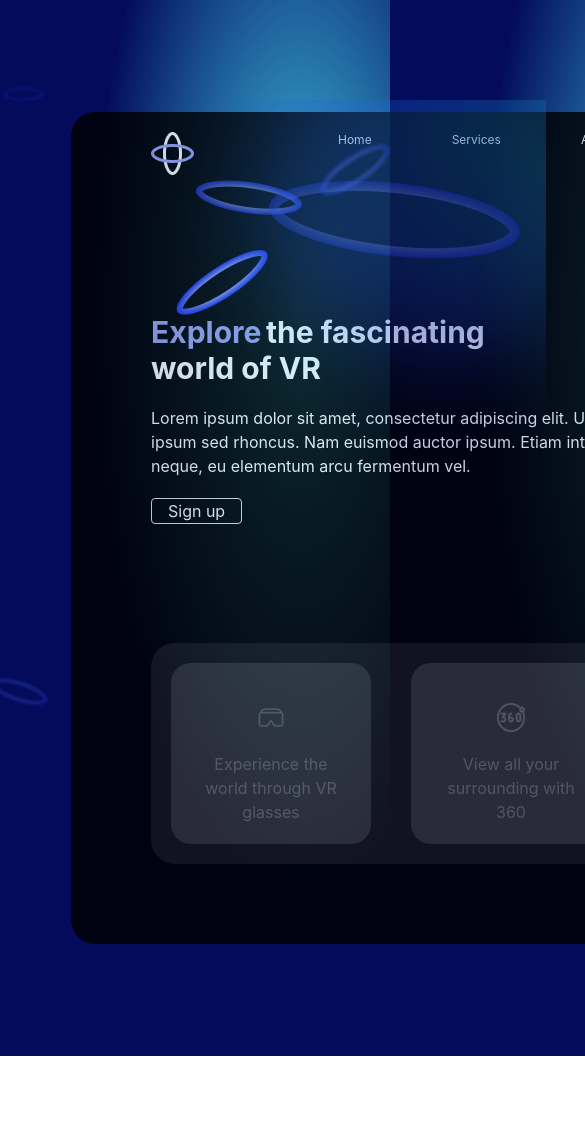
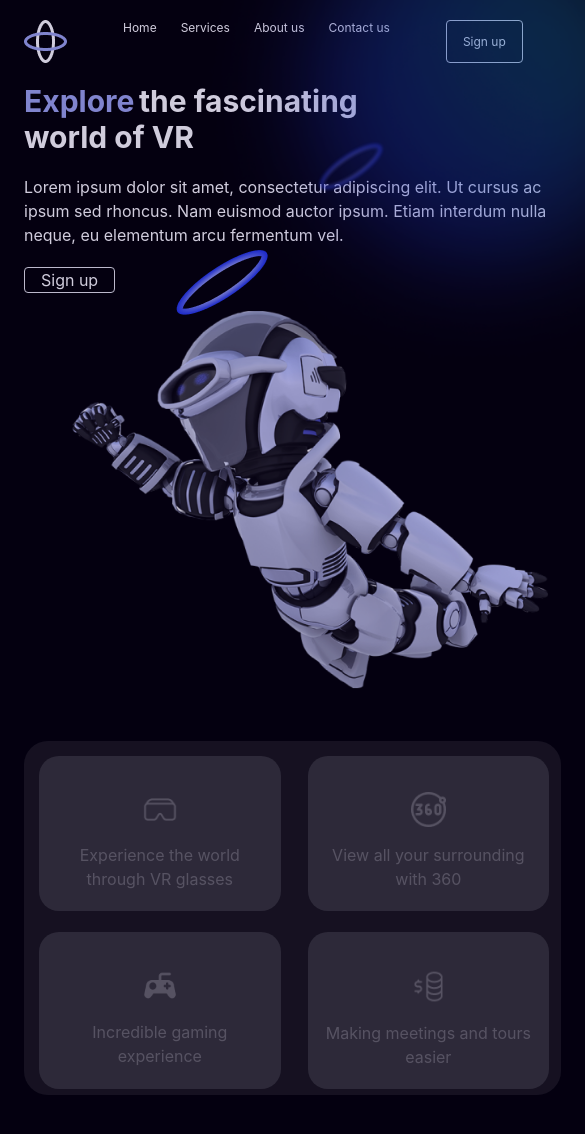
Before and after one commit to Alazar-dev/vr-landing-page, a React (Create React App) app: page / in a window 390 px wide. Shown: the top 1134 px of the page, 585 px wide, since content can reach past the window. Before the commit the page ends 1056 px from the top, so only its background shows below. Built offline with nearby package versions, Linux system fonts and the light colour scheme.

Commit message:
responsive design

```diff
--- a/public/index.html
+++ b/public/index.html
@@ -26,7 +26,7 @@
     -->
     <title>React App</title>
   </head>
-  <body>
+  <body class="main">
     <noscript>You need to enable JavaScript to run this app.</noscript>
     <div id="root"></div>
     <!--
@@ -41,3 +41,12 @@
     -->
   </body>
 </html>
+
+<style>
+  .main {
+    /*background: radial-gradient(53.9% 53.9% at 77.01% 30.21%, rgba(31, 195, 231, 0.84375) 0%, #030b5a 100%) no-repeat center;*/
+    background: rgb(24, 4, 84);
+    width: 100%;
+    background-size: contain;
+  }
+</style>
--- a/src/App.css
+++ b/src/App.css
@@ -90,7 +90,7 @@
   position: absolute;
   top: 140px;
   left: 81%;
-  width: 20%;
+  width: 18%;
 }
 .eclipse-6 {
   position: absolute;
@@ -104,3 +104,71 @@
   left: 0;
   width: 12%;
 }
+
+@media only screen and (max-width: 600px) {
+  .App {
+    width: 150%;
+    height: auto;
+    margin: 0;
+  }
+  .service-bg {
+    background-color: gray;
+    border-radius: 20px;
+    padding: 20px 10px;
+    width:90%;
+    cursor: pointer;
+    margin: 15px 0 6px 15px;
+  }
+  .service-img {
+    width: 16%;
+    padding: 16px 0;
+  }
+
+  .hero-img {
+    width: 1100px;
+    height: 448px
+  }
+
+  .eclipse-1 {
+    position: absolute;
+    top: 250px;
+    left: 45%;
+  }
+  .eclipse-2 {
+    position: absolute;
+    top: 0;
+    left: 50%;
+  }
+  .eclipse-3 {
+    position: absolute;
+    top: 180px;
+    left: 50%;
+    display: none;
+  }
+  .eclipse-4 {
+    position: absolute;
+    top: 180px;
+    left: 69%;
+    display: none;
+  }
+  .eclipse-5 {
+    position: absolute;
+    top: 140px;
+    left: 81%;
+    width: 18%;
+  }
+  .eclipse-6 {
+    position: absolute;
+    top: 80%;
+    left: -3%;
+    width: 16%;
+    display: none;
+  }
+  .eclipse-7 {
+    position: absolute;
+    top: 10%;
+    left: 0;
+    width: 12%;
+    display: none;
+  }
+}
--- a/src/App.js
+++ b/src/App.js
@@ -3,7 +3,7 @@ import Landing from "./components/Landing";
 
 function App() {
   return (
-    <div className="px-10 w-full flex p-28">
+    <div className="md:px-10 w-full md:p-28">
       <Landing />
     </div>
   );
--- a/src/components/Header.js
+++ b/src/components/Header.js
@@ -2,9 +2,9 @@ import Logo from "../assets/img/logo.png";
 
 export default function Header() {
   return (
-    <div className="flex space-x-36 w-full py-5">
+    <div className="flex space-x-14 md:space-x-36 w-full py-5">
       <img src={Logo} alt="" />
-      <ul className="flex space-x-20">
+      <ul className="flex space-x-6 md:space-x-20">
         <li className="text-white text-xs cursor-pointer">Home</li>
         <li className="text-white text-xs cursor-pointer">Services</li>
         <li className="text-white text-xs cursor-pointer">About us</li>
--- a/src/components/Landing.js
+++ b/src/components/Landing.js
@@ -13,12 +13,12 @@ import {
 
 export default function Landing() {
   return (
-    <div className="App bg-black px-20 pb-20 rounded-3xl">
+    <div className="App bg-black px-6 md:px-20 pb-20">
       <Header />
-      <div className="flex items-center">
+      <div className="md:flex items-center">
         <img className="eclipse-7" src={eclipse7} alt="" />
         <img className="eclipse-6" src={eclipse6} alt="" />
-        <div className="w-98">
+        <div>
           <div className="flex">
             <p
               className="text-white text-3xl font-bold"
--- a/src/components/ViewServices.js
+++ b/src/components/ViewServices.js
@@ -5,7 +5,8 @@ import Finance from "../assets/img/finance.png";
 
 export default function ViewServices() {
   return (
-    <div className="services-bg flex justify-center space-x-10 p-5 rounded-3xl">
+    <>
+      <div className="services-bg hidden md:flex justify-center space-x-10 p-5 rounded-3xl">
         <div className="service-bg flex flex-col items-center">
           <img className="service-img" src={Glasses} alt="" />
           <p className="text-white text-center">
@@ -29,5 +30,30 @@ export default function ViewServices() {
           </p>
         </div>
       </div>
+      <div className="grid grid-cols-2 services-bg md:hidden rounded-3xl">
+        <div className="service-bg flex flex-col items-center">
+          <img className="service-img" src={Glasses} alt="" />
+          <p className="text-white text-center">
+            Experience the world through VR glasses
+          </p>
+        </div>
+        <div className="service-bg flex flex-col space-y-100 items-center">
+          <img className="service-img" src={Resolution} alt="" />
+          <p className="text-white text-center">
+            View all your surrounding with 360
+          </p>
+        </div>
+        <div className="service-bg flex flex-col space-y-100 items-center">
+          <img className="service-img" src={Game} alt="" />
+          <p className="text-white text-center">Incredible gaming experience</p>
+        </div>
+        <div className="service-bg flex flex-col space-y-100 items-center">
+          <img className="service-img" src={Finance} alt="" />
+          <p className="text-white text-center">
+            Making meetings and tours easier
+          </p>
+        </div>
+      </div>
+    </>
   );
 }
--- a/src/index.css
+++ b/src/index.css
@@ -3,8 +3,8 @@
 @tailwind utilities;
 
 body {
-  margin: 0;
-  background: radial-gradient(53.9% 53.9% at 77.01% 30.21%, rgba(31, 195, 231, 0.84375) 0%, #030b5a 100%);
+ width: 100%;
+  background: radial-gradient(53.9% 53.9% at 77.01% 30.21%, rgba(31, 195, 231, 0.84375) 0%, #030b5a 100%) no-repeat center;
   opacity: 0.8;
   font-family: -apple-system, BlinkMacSystemFont, 'Segoe UI', 'Roboto', 'Oxygen',
     'Ubuntu', 'Cantarell', 'Fira Sans', 'Droid Sans', 'Helvetica Neue',
```
Also changed, not shown: 1 other file (tests, documents, lock files or other folders). Lines whose indentation alone changed are shown as unchanged.
